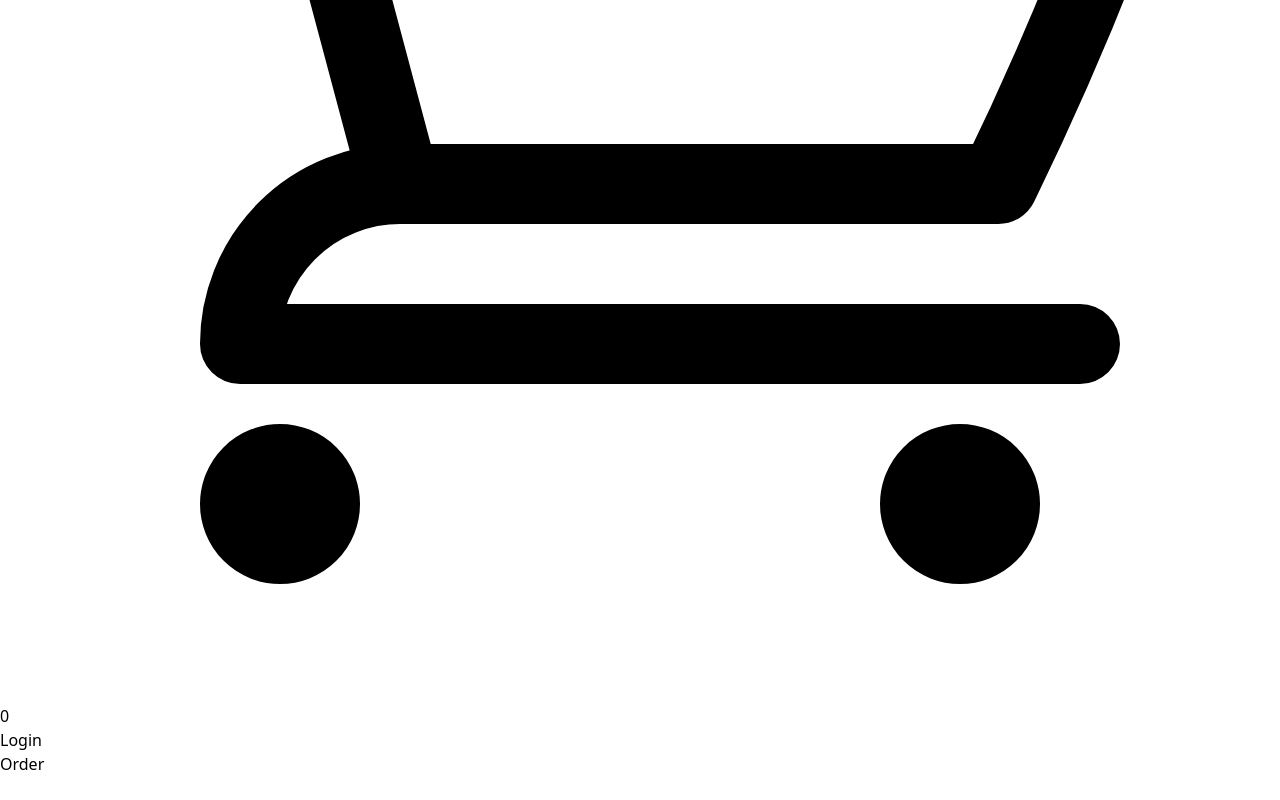
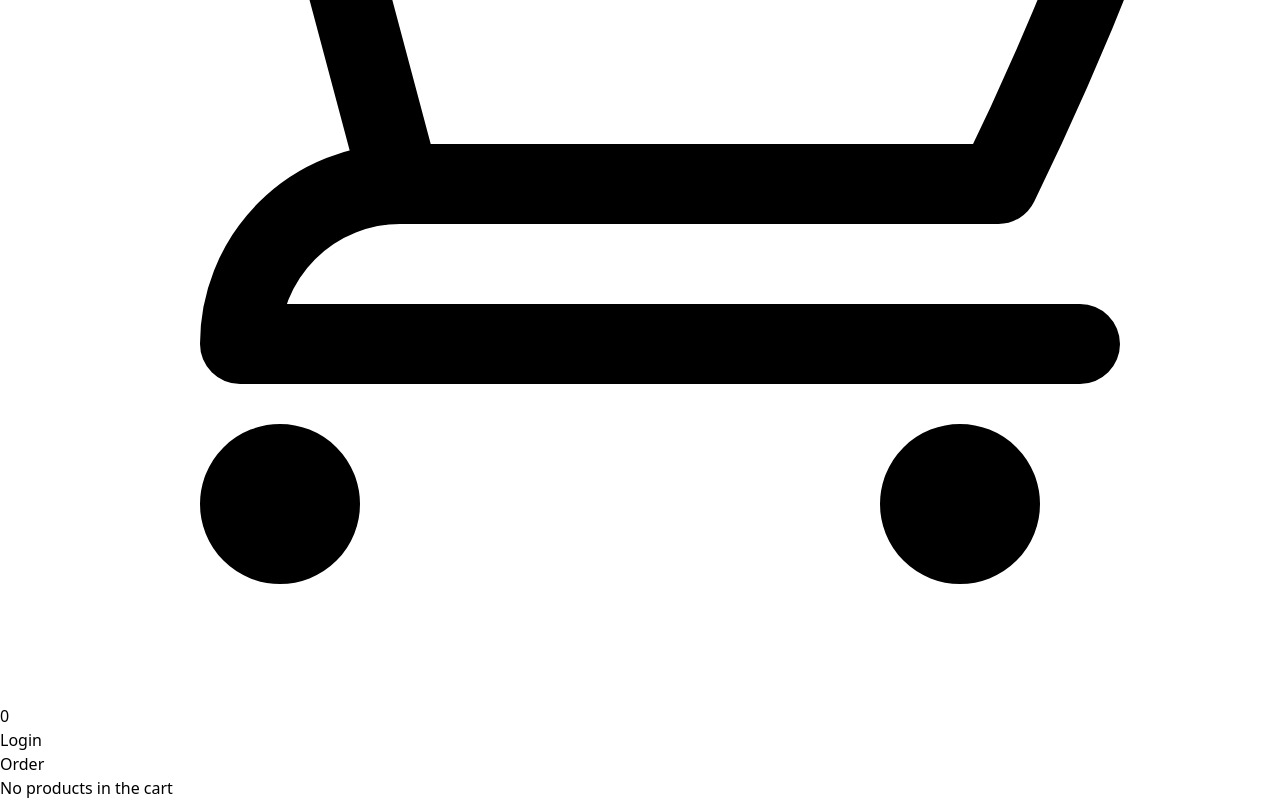
Before and after one commit to JhonEduard26/ecommerce-react, a React (Vite) app: page /order in a window 1280 px wide. Shown: the part 792-1592 px from the top of the page. Before the commit the page ends 1568 px from the top, so only its background shows below. Built offline with nearby package versions, Linux system fonts and the light colour scheme.

Commit message:
agregada funcion de eliminar productos del carrito

```diff
--- a/src/components/Navbar.jsx
+++ b/src/components/Navbar.jsx
@@ -5,7 +5,7 @@ import { ShoppingCartContext } from '../context/ShoppingCartContext'
 const activeStyle = 'underline underline-offset-4'
 
 export const Navbar = () => {
-  const {count} = useContext(ShoppingCartContext)
+  const { cartProducts } = useContext(ShoppingCartContext)
   const navigate = useNavigate()
 
   return (
@@ -94,7 +94,7 @@ export const Navbar = () => {
             <svg xmlns="http://www.w3.org/2000/svg" fill="none" viewBox="0 0 24 24" strokeWidth="1.5" stroke="currentColor" className="w-4 h-4">
               <path strokeLinecap="round" strokeLinejoin="round" d="M2.25 3h1.386c.51 0 .955.343 1.087.835l.383 1.437M7.5 14.25a3 3 0 00-3 3h15.75m-12.75-3h11.218c1.121-2.3 2.1-4.684 2.924-7.138a60.114 60.114 0 00-16.536-1.84M7.5 14.25L5.106 5.272M6 20.25a.75.75 0 11-1.5 0 .75.75 0 011.5 0zm12.75 0a.75.75 0 11-1.5 0 .75.75 0 011.5 0z" />
             </svg>
-            <span>{count}</span>
+            <span>{ cartProducts.length }</span>
           </div>
         </li>
         <li>
--- a/src/components/OrderCard.jsx
+++ b/src/components/OrderCard.jsx
@@ -1,5 +1,18 @@
+import { useContext } from "react"
+import { ShoppingCartContext } from "../context/ShoppingCartContext"
+
 export const OrderCard = (props) => {
-  const { images, title, price } = props.product
+  const { cartProducts, setCartProducts } = useContext(ShoppingCartContext)
+  const {
+    id,
+    images,
+    price,
+    title,
+  } = props.product
+
+  const handleRemove = () => {
+    setCartProducts(cartProducts.filter((product) => product.id !== id))
+  }
 
   return (
     <div
@@ -13,7 +26,7 @@ export const OrderCard = (props) => {
         <div>{title}</div>
         <div className="font-semibold">${price}</div>
       </div>
-      <button className="">
+      <button onClick={handleRemove}>
         <svg xmlns="http://www.w3.org/2000/svg" fill="none" viewBox="0 0 24 24" strokeWidth="1.5" stroke="currentColor" className="w-6 h-6">
           <path strokeLinecap="round" strokeLinejoin="round" d="M6 18L18 6M6 6l12 12" />
         </svg>
--- a/src/pages/Order.jsx
+++ b/src/pages/Order.jsx
@@ -11,7 +11,9 @@ export const Order = () => {
       <div className="flex flex-col items-center gap-6 w-4/5 h-[480px] p-2 shadow overflow-y-scroll">
         <h3>Order</h3>
         {
-          cartProducts.map((product) => (
+          (cartProducts.length === 0)
+          ? <div>No products in the cart</div>
+          : cartProducts.map((product) => (
             <OrderCard key={product.id} product={product} />
           ))
         }
```
